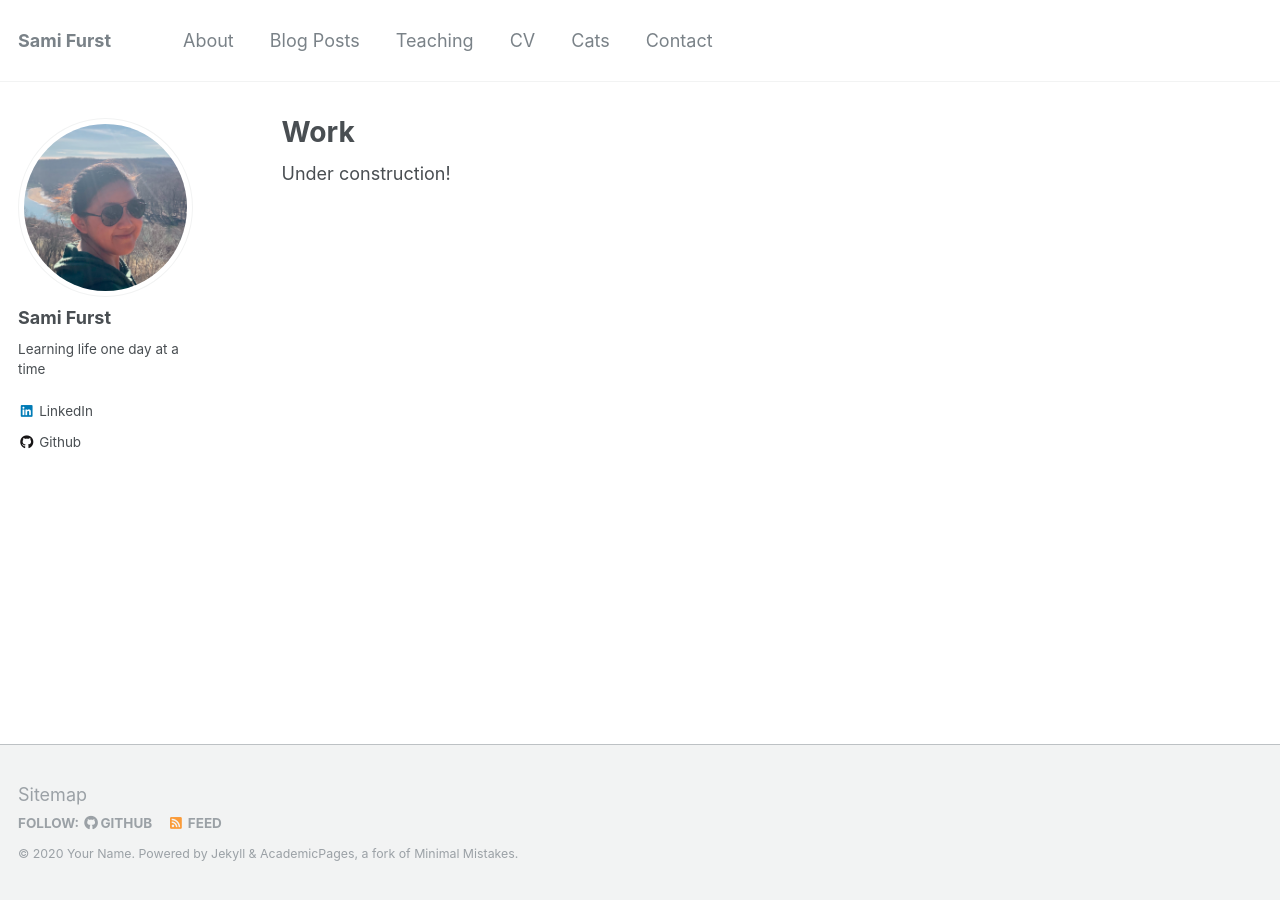
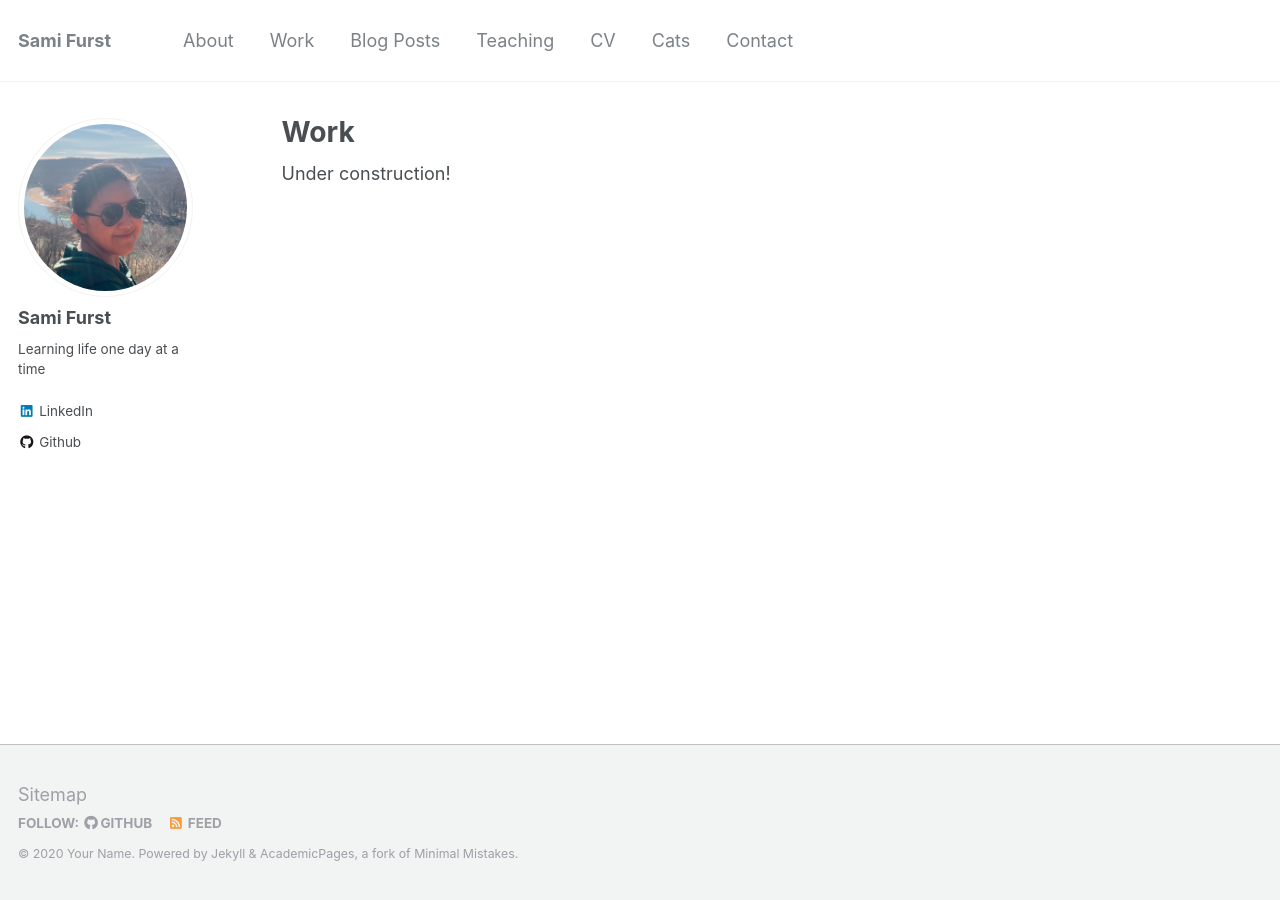
Before and after one commit to samimath/samimath.github.io, a Jekyll site: the page built from _pages/work.md, in a window 1280 px wide. Built offline with Jekyll 4.4.1, drawn with Linux system fonts in a browser that asks for light colours.

Commit message:
Update navigation.yml

```diff
--- a/_data/navigation.yml
+++ b/_data/navigation.yml
@@ -4,6 +4,9 @@ main:
 
   - title: "About"
     url: /about/
+
+  - title: "Work"
+    url: /work/
 
   - title: "Blog Posts"
     url: /year-archive/
```
